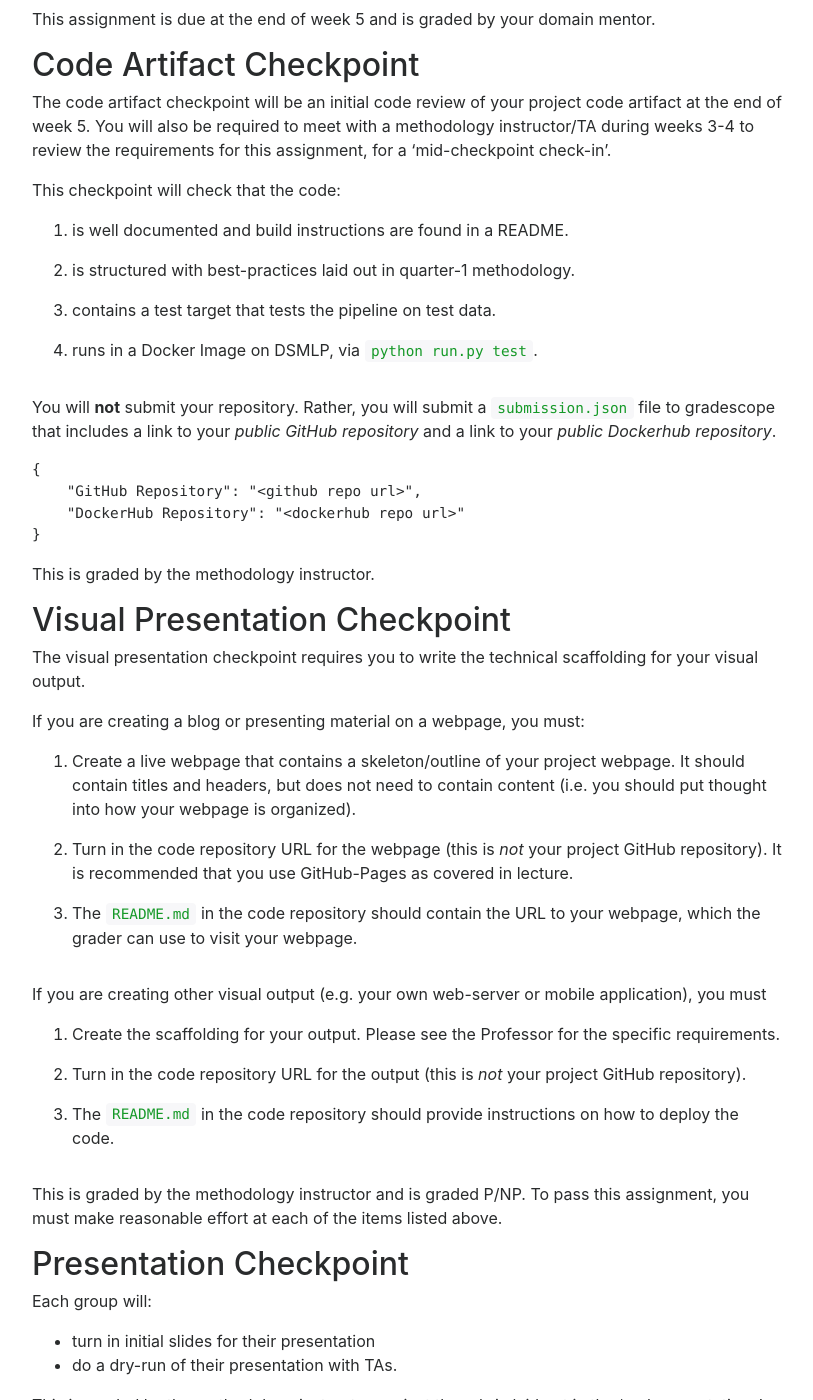
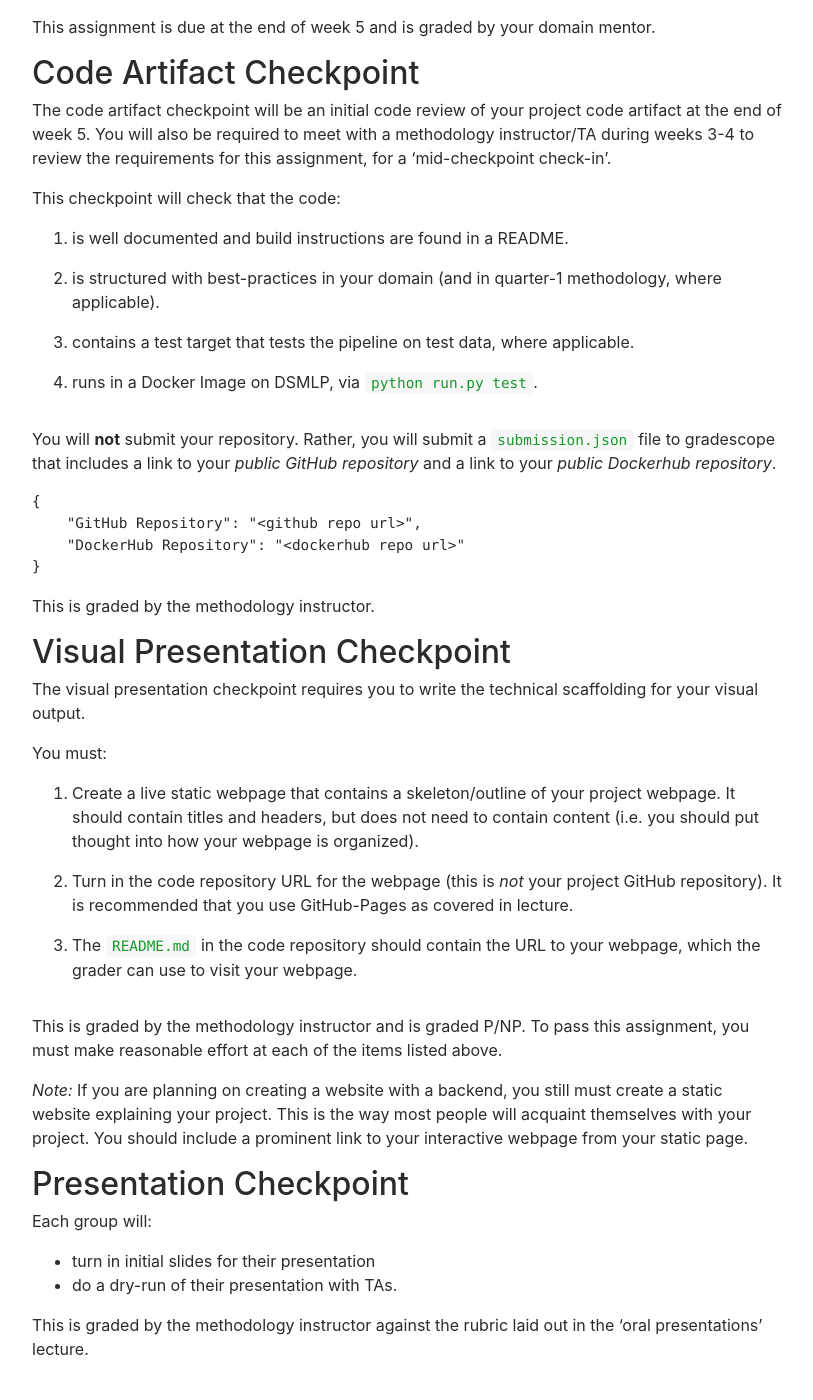
Before and after one commit to DSC-Capstone/dsc-capstone.github.io, a Jekyll site: the page built from assignments/quarter-2-checkpoints.md, in a window 1280 px wide and 1400 px high, scrolled down 1509 px. Shown: the whole window, without its empty margins (233-1046 px from the left). Built offline with Jekyll 4.4.1, drawn with Linux system fonts in a browser that asks for light colours; nearby versions of some CDN libraries; some of the changed text lies outside the part shown.

Commit message:
edit assignments for quarter 2

```diff
--- a/assignments/quarter-2-checkpoints.md
+++ b/assignments/quarter-2-checkpoints.md
@@ -11,23 +11,33 @@ doodle: /assets/images/doodle.png
 ---
 
 ## Mandatory Check-in
-This is a mandatory meeting with a TA during week 3-4. Given that you have been working on the project for 3 weeks now, this checkin is to make sure you that you are making progress in the right direction and are not stuck anywhere and on track for your checkpoint. Make an appointment with your domain TA and discuss the following:
-1. Current status
+
+This is a mandatory meeting with a TA during week 3.
+
+Deadlines:
+* You must agree on an appointment time with your TA by the end of
+  week 2.
+* You must submit the write-up for the meeting 24 hours before the
+  meeting itself.
+
+Given that you have been working on the project for 3 weeks now, this
+check-in is to make sure you that you are making progress in the right
+direction, are not stuck anywhere, and on track for your
+project checkpoint. Make an appointment with your TA and
+discuss the following:
+
+1. A short summary of, and current status of your project
 2. Any challenges you might be facing and any questions you have regarding organizing your code.
 
 This is different from your weekly section meetings in the sense that this is more about making sure that your ideas and code are coming together cogently.
 
-Submission:
-* Github repo link.
-* Report with the following sections:
-   * An abstract of your problem statement (revised proposal)
-     1. This can be copied from your proposal.
-     2. Idea is to capture things that have changed from what you proposed which tends to happen once you actually start working on a problem statement.
-     3. Points 2, 3, and 4 should follow from this.
-  * Tasks completed till now.
-  * Current tasks and concerns/issue if any.
-  * Future plan.
-
+Please submit a brief write-up on Canvas:
+* Project Github repo link (should be public).
+* An abstract of your problem statement (revised proposal)
+  1. This can be copied from your proposal.
+  2. Idea is to capture things that have changed from what you proposed, which tends to happen once you actually start working on a problem statement.
+* Tasks completed till now.
+* Current tasks and concerns/issue if any.
 
 ## Project Report Checkpoint
 
@@ -63,9 +70,9 @@ the requirements for this assignment, for a 'mid-checkpoint check-in'.
 This checkpoint will check that the code:
 1. is well documented and build instructions are found in a
    README.
-2. is structured with best-practices laid out in quarter-1
-   methodology.
-3. contains a test target that tests the pipeline on test data.
+2. is structured with best-practices in your domain (and in quarter-1
+   methodology, where applicable).
+3. contains a test target that tests the pipeline on test data, where applicable.
 4. runs in a Docker Image on DSMLP, via `python run.py test`.
 
 You will **not** submit your repository. Rather, you will submit a
@@ -87,9 +94,8 @@ This is graded by the methodology instructor.
 The visual presentation checkpoint requires you to write the technical
 scaffolding for your visual output.
 
-If you are creating a blog or presenting material on a webpage, you
-must:
-1. Create a live webpage that contains a skeleton/outline of your
+You must:
+1. Create a live static webpage that contains a skeleton/outline of your
    project webpage. It should contain titles and headers, but does not
    need to contain content (i.e. you should put thought into how your
    webpage is organized).
@@ -99,19 +105,15 @@ must:
 1. The `README.md` in the code repository should contain the URL to
    your webpage, which the grader can use to visit your webpage.
 
-If you are creating other visual output (e.g. your own web-server or
-mobile application), you must
-1. Create the scaffolding for your output. Please see the Professor
-   for the specific requirements.
-1. Turn in the code repository URL for the output (this is *not* your
-   project GitHub repository).
-1. The `README.md` in the code repository should provide instructions
-   on how to deploy the code.
-
 This is graded by the methodology instructor and is graded P/NP. To
 pass this assignment, you must make reasonable effort at each of the
 items listed above.
 
+*Note:* If you are planning on creating a website with a backend, you
+still must create a static website explaining your project. This is
+the way most people will acquaint themselves with your project. You
+should include a prominent link to your interactive webpage from your
+static page.
 
 ## Presentation Checkpoint
 
```
Also changed, not shown: other parts of assignments/quarter-2-checkpoints.md (+0 -3 lines), assignments/quarter-2-project.md (+12 -4 lines).
